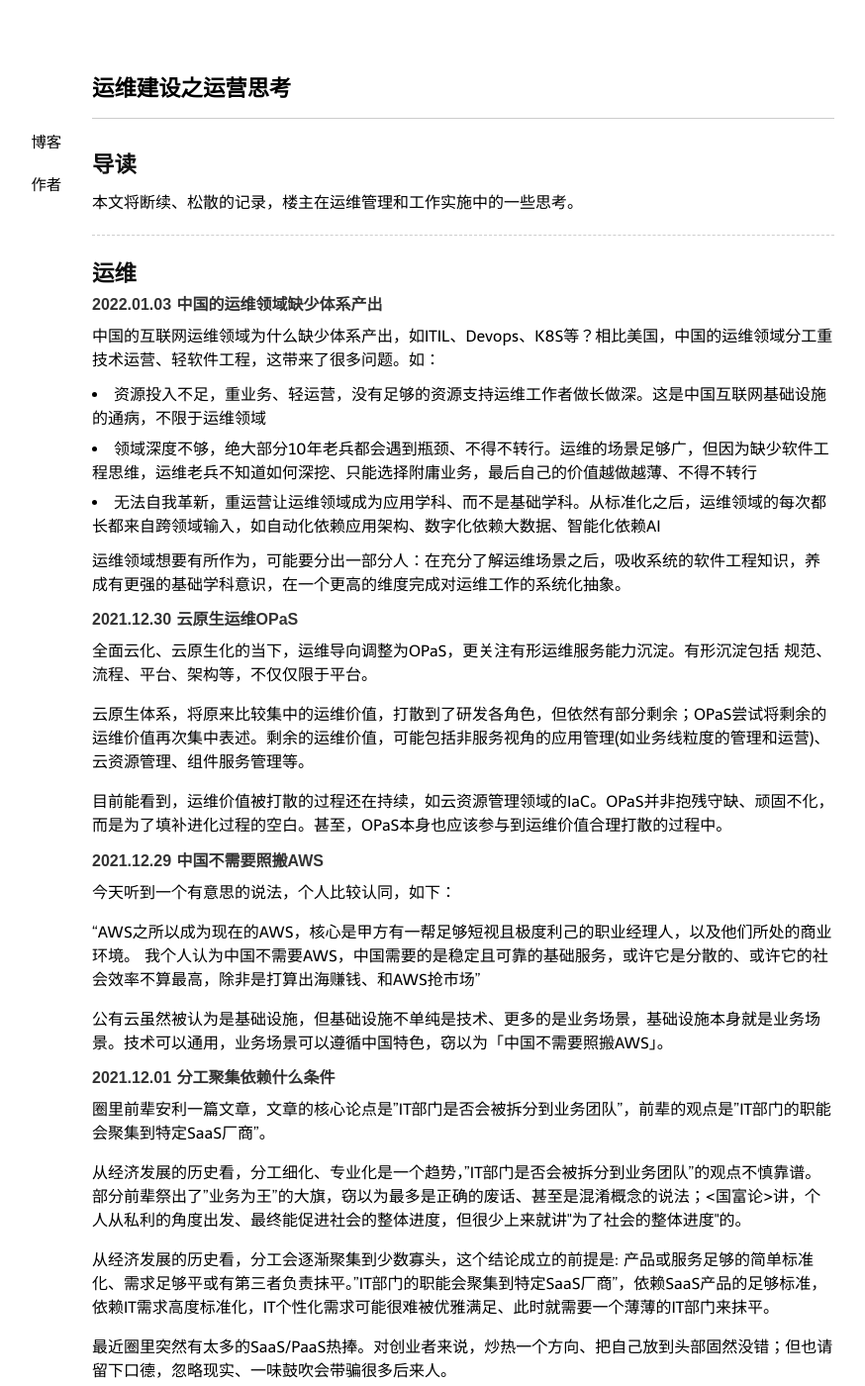
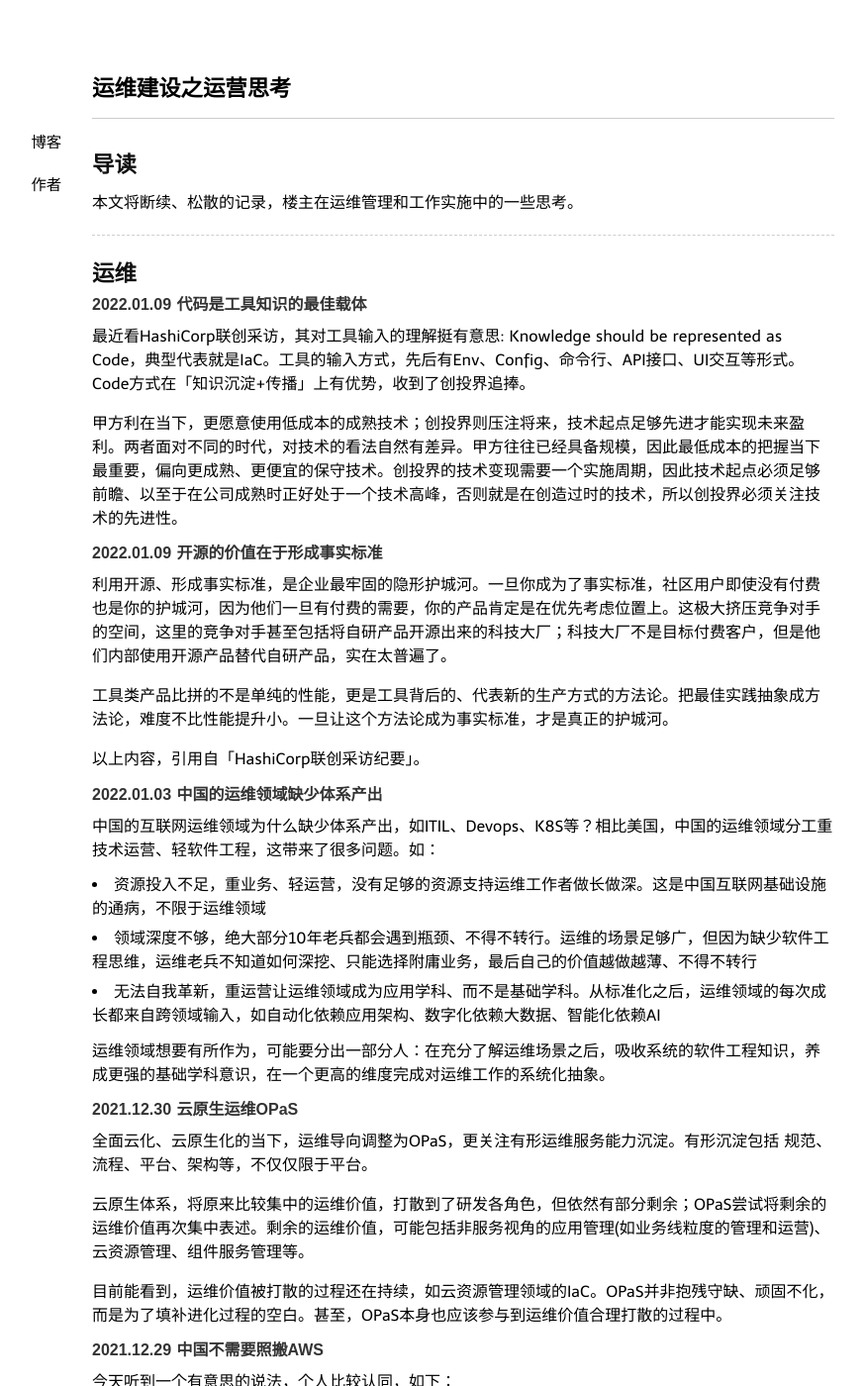
Before and after one commit to niean/niean.github.io, a Jekyll site: the page built from _posts/2020-03-15-op-tb.markdown, in a window 1280 px wide and 1400 px high. Shown: the whole window at 99% size, without its empty margins (172-1046 px from the left). Built offline with Jekyll 4.4.1, drawn with Linux system fonts in a browser that asks for light colours; comment, search, counter and statistics services are not loaded.

Commit message:
更新:运营思考

```diff
--- a/_posts/2020-03-15-op-tb.markdown
+++ b/_posts/2020-03-15-op-tb.markdown
@@ -11,14 +11,27 @@ tags:
 
 ----
 ## 运维
+#### 2022.01.09 代码是工具知识的最佳载体
+最近看HashiCorp联创采访，其对工具输入的理解挺有意思: Knowledge should be represented as Code，典型代表就是IaC。工具的输入方式，先后有Env、Config、命令行、API接口、UI交互等形式。Code方式在「知识沉淀+传播」上有优势，收到了创投界追捧。
+
+甲方利在当下，更愿意使用低成本的成熟技术；创投界则压注将来，技术起点足够先进才能实现未来盈利。两者面对不同的时代，对技术的看法自然有差异。甲方往往已经具备规模，因此最低成本的把握当下最重要，偏向更成熟、更便宜的保守技术。创投界的技术变现需要一个实施周期，因此技术起点必须足够前瞻、以至于在公司成熟时正好处于一个技术高峰，否则就是在创造过时的技术，所以创投界必须关注技术的先进性。
+
+
+#### 2022.01.09 开源的价值在于形成事实标准
+利用开源、形成事实标准，是企业最牢固的隐形护城河。一旦你成为了事实标准，社区用户即使没有付费也是你的护城河，因为他们一旦有付费的需要，你的产品肯定是在优先考虑位置上。这极大挤压竞争对手的空间，这里的竞争对手甚至包括将自研产品开源出来的科技大厂；科技大厂不是目标付费客户，但是他们内部使用开源产品替代自研产品，实在太普遍了。
+
+工具类产品比拼的不是单纯的性能，更是工具背后的、代表新的生产方式的方法论。把最佳实践抽象成方法论，难度不比性能提升小。一旦让这个方法论成为事实标准，才是真正的护城河。
+
+以上内容，引用自「HashiCorp联创采访纪要」。
+
 #### 2022.01.03 中国的运维领域缺少体系产出
 中国的互联网运维领域为什么缺少体系产出，如ITIL、Devops、K8S等？相比美国，中国的运维领域分工重技术运营、轻软件工程，这带来了很多问题。如：
 
 - 资源投入不足，重业务、轻运营，没有足够的资源支持运维工作者做长做深。这是中国互联网基础设施的通病，不限于运维领域
 - 领域深度不够，绝大部分10年老兵都会遇到瓶颈、不得不转行。运维的场景足够广，但因为缺少软件工程思维，运维老兵不知道如何深挖、只能选择附庸业务，最后自己的价值越做越薄、不得不转行
-- 无法自我革新，重运营让运维领域成为应用学科、而不是基础学科。从标准化之后，运维领域的每次都长都来自跨领域输入，如自动化依赖应用架构、数字化依赖大数据、智能化依赖AI
+- 无法自我革新，重运营让运维领域成为应用学科、而不是基础学科。从标准化之后，运维领域的每次成长都来自跨领域输入，如自动化依赖应用架构、数字化依赖大数据、智能化依赖AI
 
-运维领域想要有所作为，可能要分出一部分人：在充分了解运维场景之后，吸收系统的软件工程知识，养成有更强的基础学科意识，在一个更高的维度完成对运维工作的系统化抽象。
+运维领域想要有所作为，可能要分出一部分人：在充分了解运维场景之后，吸收系统的软件工程知识，养成更强的基础学科意识，在一个更高的维度完成对运维工作的系统化抽象。
 
 
 #### 2021.12.30 云原生运维OPaS
```
